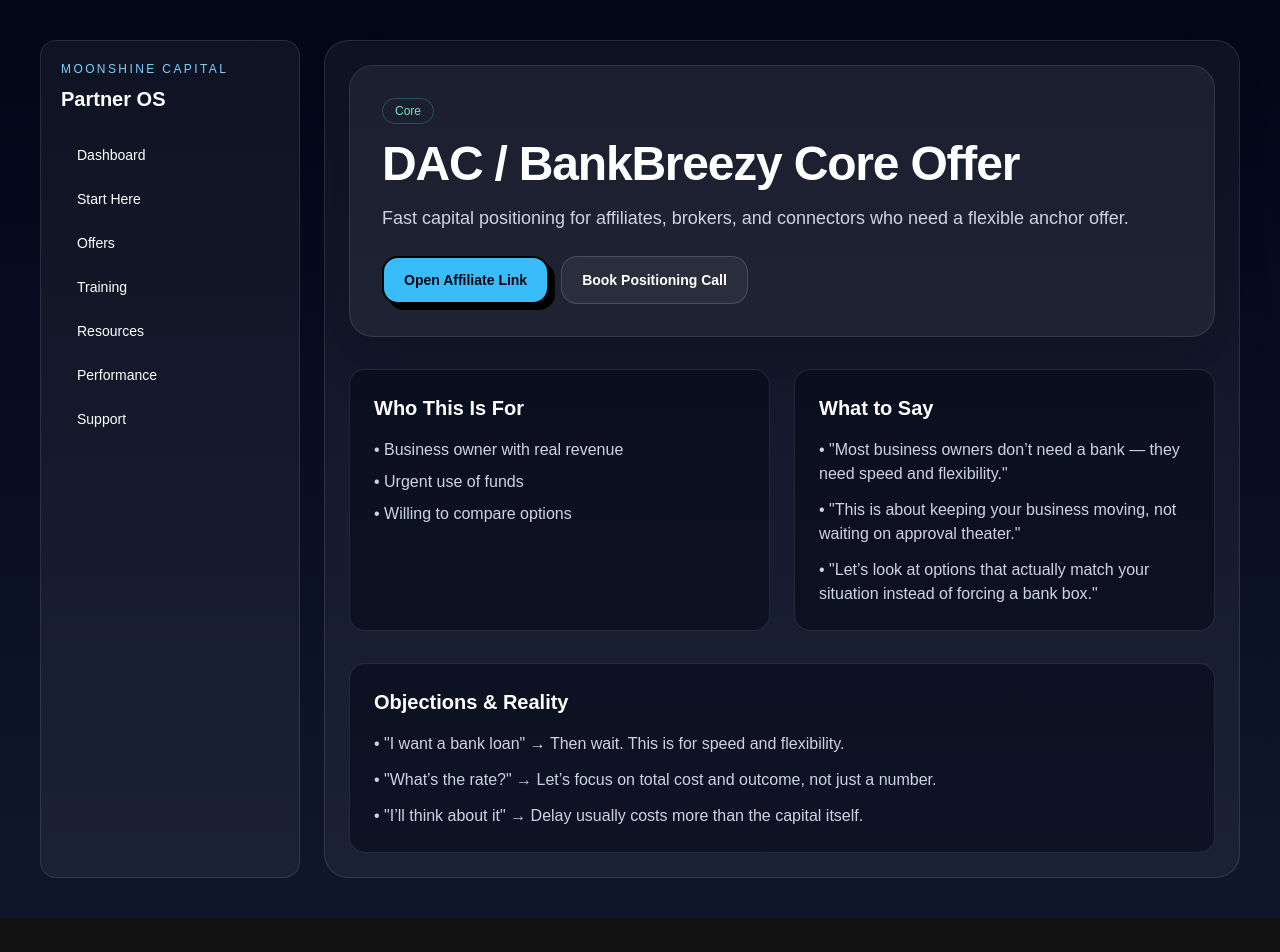
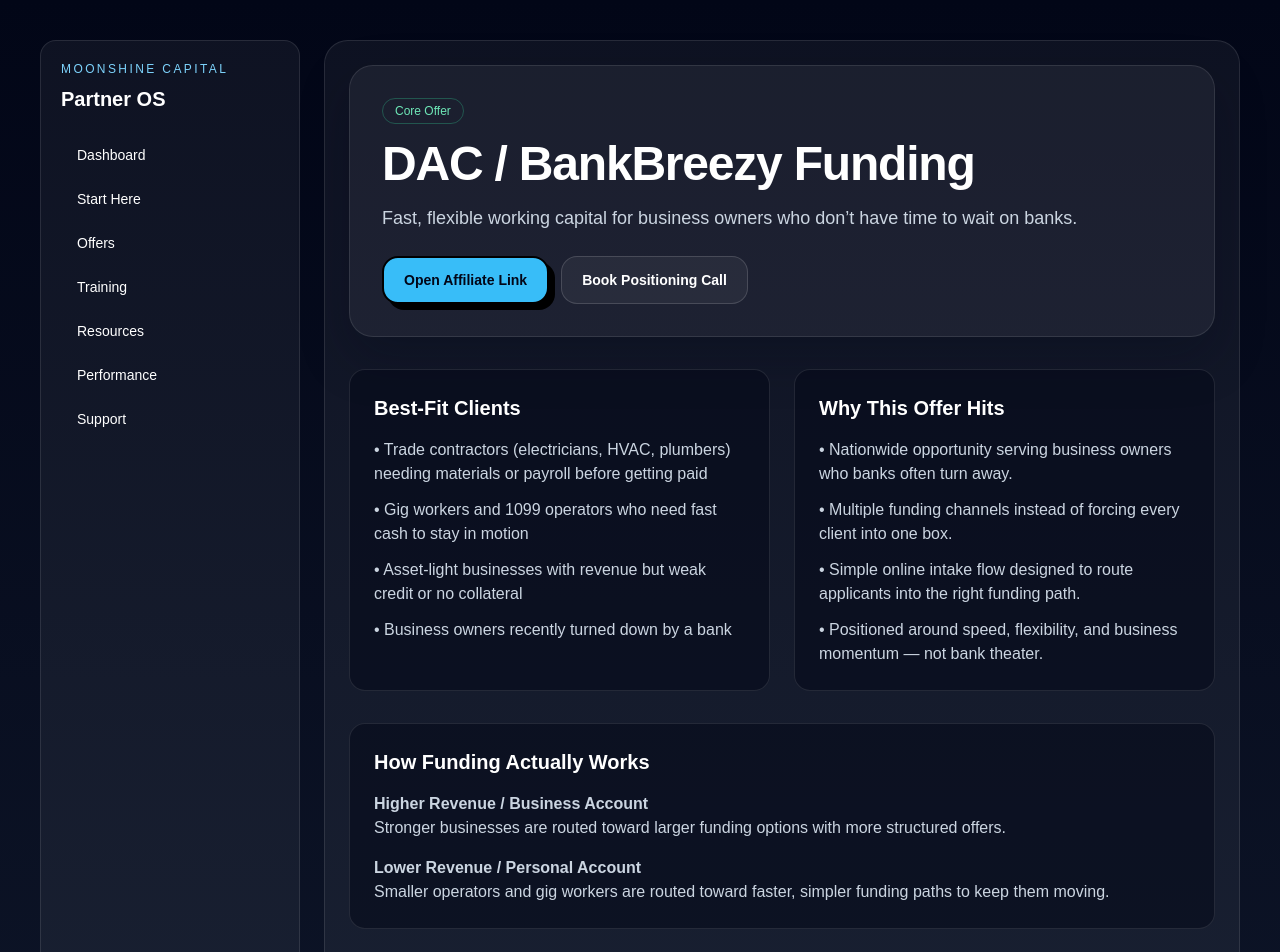
Before and after one commit to JFeimster/partner-portal, a Next.js app: page /app/offers_v2/dac-bankbreezy-core-offer in a window 1280 px wide. Shown: the top 952 px of the page. Before the commit the page ends 918 px from the top, so only its background shows below. Built offline with nearby package versions, Linux system fonts and the light colour scheme.

Commit message:
Add optimized DAC offer page

```diff
--- /dev/null
+++ b/app/app/offers_v2/dac-bankbreezy-core-offer/page.tsx
@@ -0,0 +1,34 @@
+import { AppShell } from '@/components/layout/app-shell';
+import { OfferHero } from '@/components/offers/offer-hero';
+import { OfferTalkTracks } from '@/components/offers/offer-talk-tracks';
+import { OfferObjections } from '@/components/offers/offer-objections';
+import { DacProofPoints } from '@/components/offers/dac-proof-points';
+import { DacAvatars } from '@/components/offers/dac-avatars';
+import { DacBuckets } from '@/components/offers/dac-buckets';
+
+export default function DacOfferPage() {
+  return (
+    <AppShell>
+      <OfferHero
+        category="Core Offer"
+        name="DAC / BankBreezy Funding"
+        description="Fast, flexible working capital for business owners who don’t have time to wait on banks."
+        affiliateLink="https://www.distilledfunding.com/partners"
+      />
+
+      <div className="mt-8 grid gap-6 lg:grid-cols-2">
+        <DacAvatars />
+        <DacProofPoints />
+      </div>
+
+      <div className="mt-8">
+        <DacBuckets />
+      </div>
+
+      <div className="mt-8 grid gap-6 lg:grid-cols-2">
+        <OfferTalkTracks />
+        <OfferObjections />
+      </div>
+    </AppShell>
+  );
+}
```
